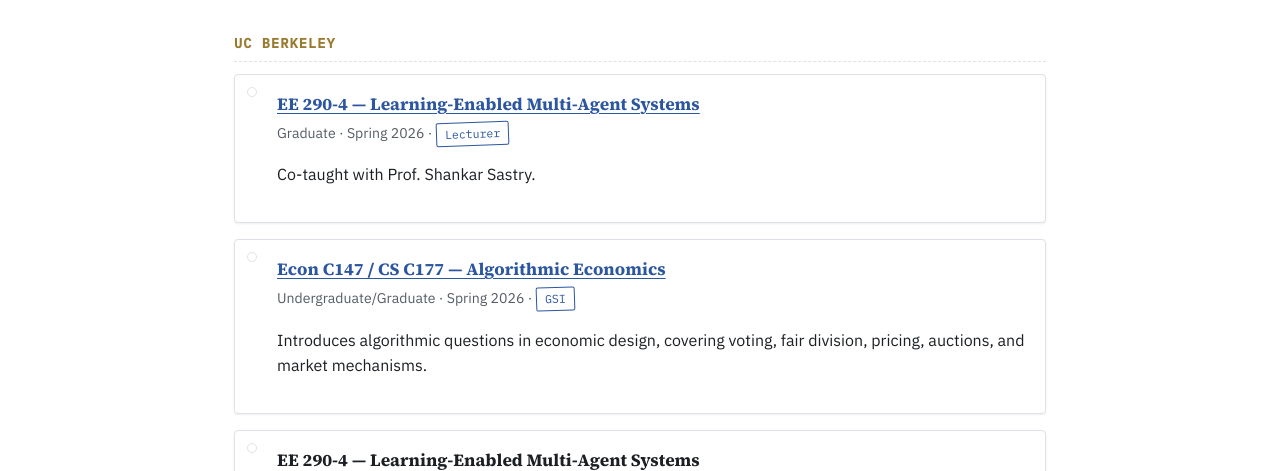
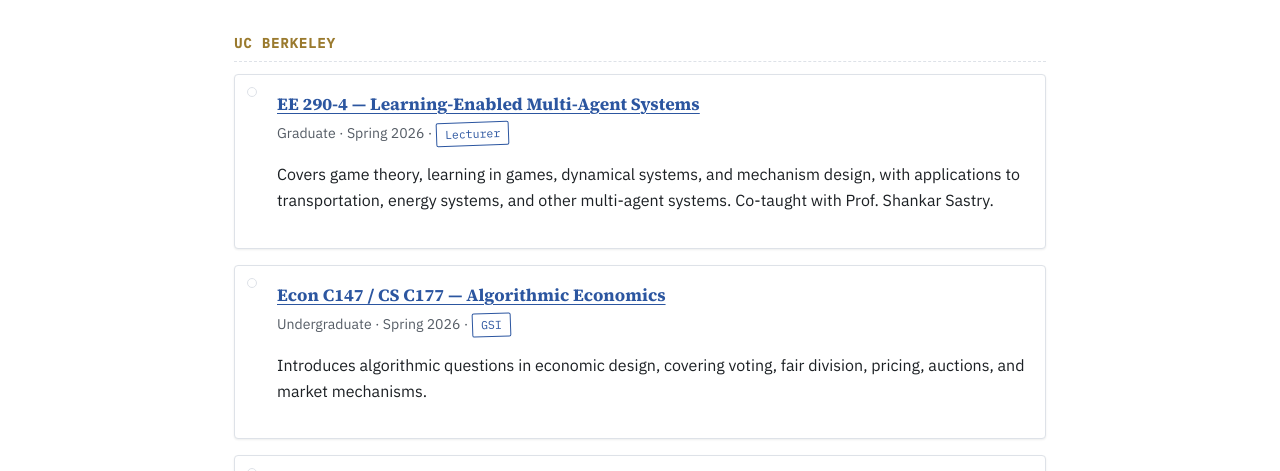
Before and after one commit to Pan-Yang-Su/Pan-Yang-Su.github.io, a plain HTML site: page teaching.html in a window 1280 px wide. Shown: the part 256-727 px from the top of the page. Drawn offline with Linux system fonts and the light colour scheme.

Commit message:
Update teaching.html

```diff
--- a/teaching.html
+++ b/teaching.html
@@ -40,14 +40,17 @@
         <div class="card-inner">
           <h3><a href="https://solid.eecs.berkeley.edu/courses/lemas-learning-enabled-multi-agent-systems-ee-290/" target="_blank" rel="noopener">EE 290-4 — Learning-Enabled Multi-Agent Systems</a></h3>
           <p class="meta">Graduate · Spring 2026 · <span class="stamp">Lecturer</span></p>
-          <p>Co-taught with Prof. Shankar Sastry.</p>
+          <p>Covers game theory, learning in games, dynamical systems, and
+          mechanism design, with applications to transportation, energy
+          systems, and other multi-agent systems. Co-taught with Prof.
+          Shankar Sastry.</p>
         </div>
       </div>
 
       <div class="card">
         <div class="card-inner">
           <h3><a href="https://eml.berkeley.edu/~fechenique/algoecon/" target="_blank" rel="noopener">Econ C147 / CS C177 — Algorithmic Economics</a></h3>
-          <p class="meta">Undergraduate/Graduate · Spring 2026 · <span class="stamp">GSI</span></p>
+          <p class="meta">Undergraduate · Spring 2026 · <span class="stamp">GSI</span></p>
           <p>Introduces algorithmic questions in economic design, covering
           voting, fair division, pricing, auctions, and market mechanisms.</p>
         </div>
```
